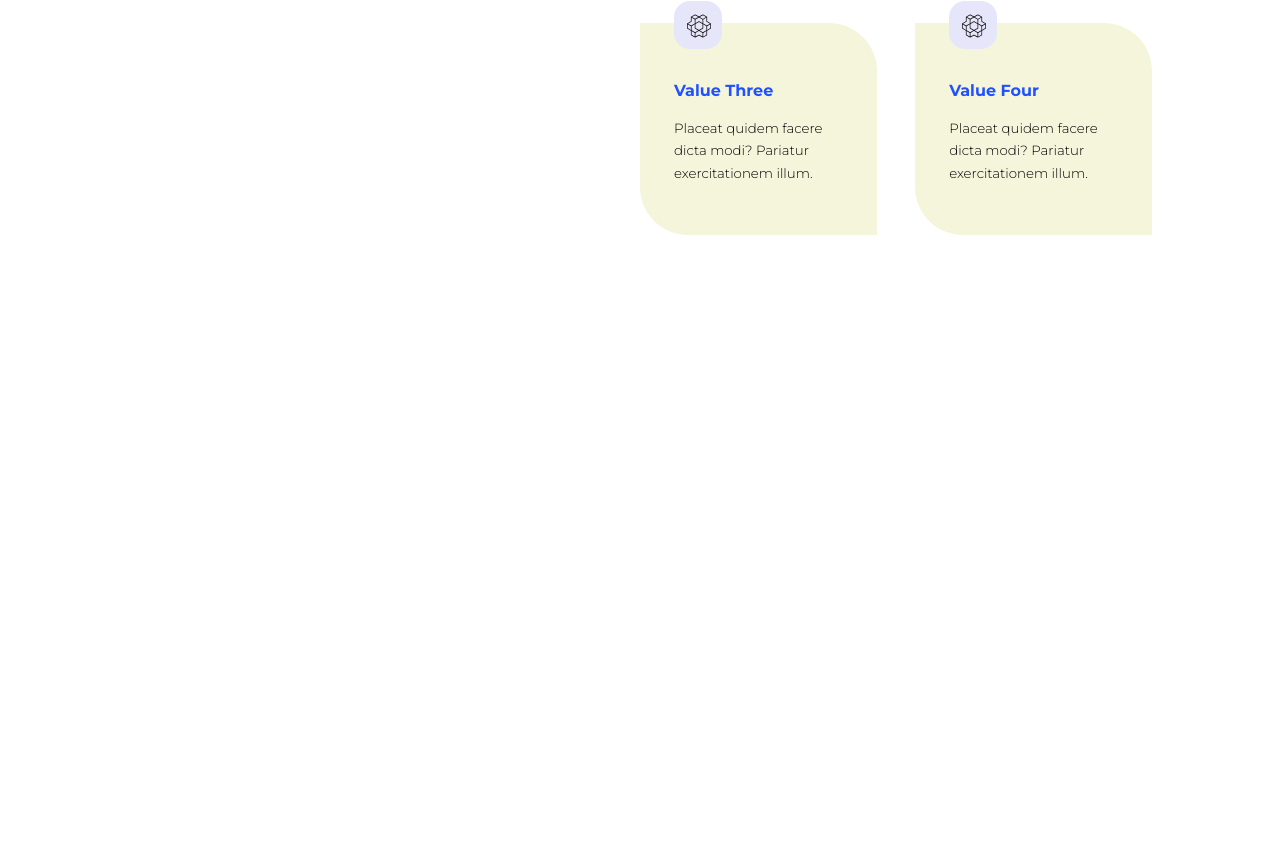
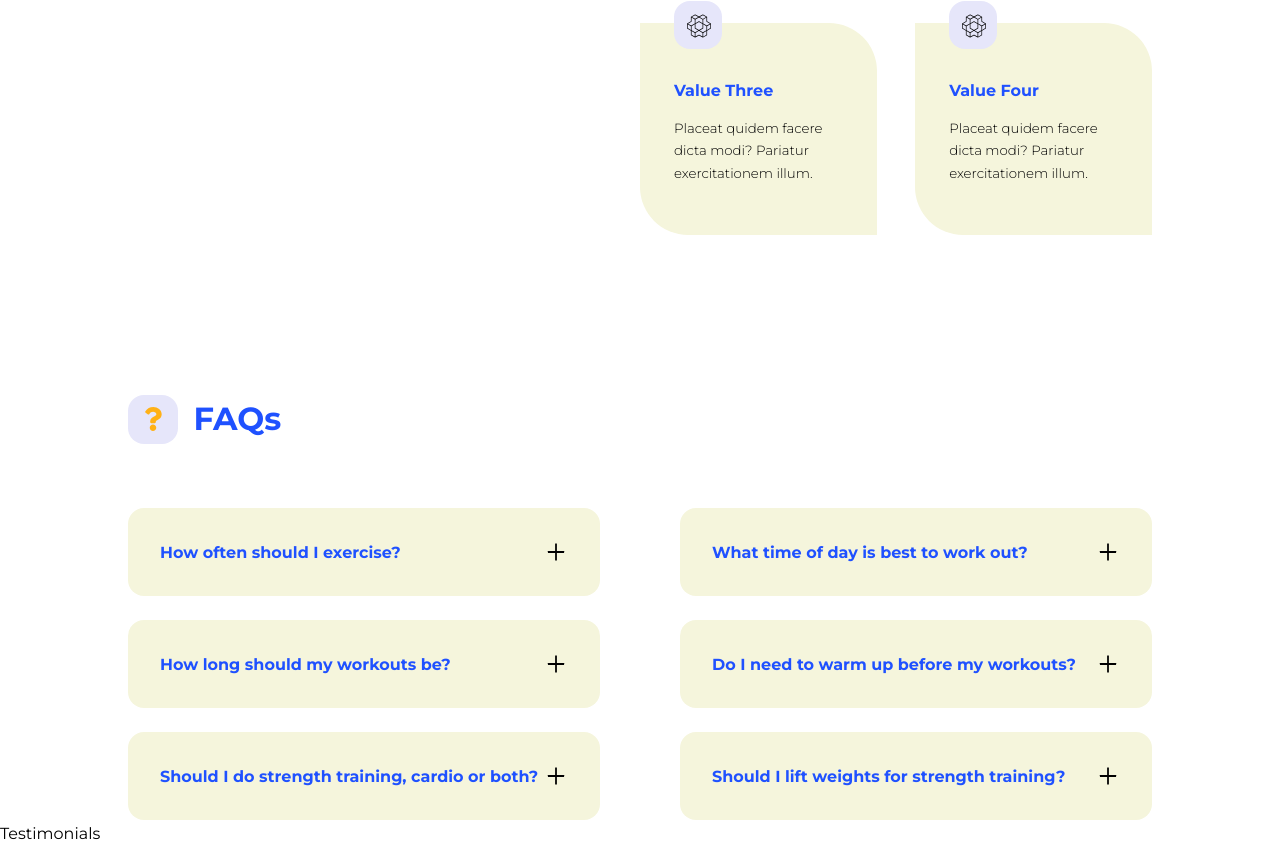
Before and after one commit to blackhatparth/DripShow-React-, a React (Create React App) app: page / in a window 1280 px wide. Shown: the part 1913-2760 px from the top of the page. Before the commit the page ends 2148 px from the top, so only its background shows below. Built offline with nearby package versions, Linux system fonts and the light colour scheme.

Commit message:
FAQs section added

```diff
--- /dev/null
+++ b/src/Components/FAQ.jsx
@@ -0,0 +1,23 @@
+import { useState } from 'react'
+import {AiOutlinePlus} from 'react-icons/ai'
+import {AiOutlineMinus} from 'react-icons/ai'
+
+const FAQ = ({question, answer}) => {
+    const [isAnswerShowing, setIsAnswerShowing] = useState(false);
+
+  return (
+    <article className="faq" onClick={() => setIsAnswerShowing(prev => !prev)}>
+        <div>
+            <h4>{question}</h4>
+            <button className="faq__icon">
+                {
+                    isAnswerShowing ? <AiOutlineMinus/> : <AiOutlinePlus/>
+                }
+            </button>
+        </div>
+        {isAnswerShowing && <p>{answer}</p>}
+    </article>
+  )
+}
+
+export default FAQ
--- /dev/null
+++ b/src/Components/FAQs.jsx
@@ -0,0 +1,23 @@
+import SectionHead from "./SectionHead"
+import { FaQuestion } from "react-icons/fa"
+import {faqs} from '../data'
+import FAQ from './FAQ'
+
+const FAQs = () => {
+  return (
+    <section className="faqs">
+        <div className="container faqs__container">
+            <SectionHead icon={<FaQuestion/>} title="FAQs" />
+            <div className="faqs__wrapper">
+                {
+                    faqs.map(({id, question, answer}) => {
+                        return <FAQ key={id} question={question} answer={answer}/>
+                    })
+                }
+            </div>
+        </div>
+    </section>
+  )
+}
+
+export default FAQs
--- /dev/null
+++ b/src/Components/Testimonials.jsx
@@ -0,0 +1,9 @@
+
+
+const Testimonials = () => {
+  return (
+    <div>Testimonials</div>
+  )
+}
+
+export default Testimonials
--- a/src/Components/Values.jsx
+++ b/src/Components/Values.jsx
@@ -22,7 +22,7 @@ const Values = () => {
                 <div className="values__wrapper">
                     {
                         values.map(({id, icon, title, desc}) => {
-                            return <Card className="values__value">
+                            return <Card key={id} className="values__value">
                                 <span>{icon}</span>
                                 <h4>{title}</h4>
                                 <small>{desc}</small>
--- a/src/Pages/Home/Home.css
+++ b/src/Pages/Home/Home.css
@@ -118,3 +118,39 @@
     position: absolute;
     top: -1.5rem;
 }
+
+
+
+/* ================FAQs================= */
+
+.faqs__wrapper {
+    margin-top: 4rem;
+    display: grid;
+    grid-template-columns: 1fr 1fr;
+    gap: 1.5rem 5rem;
+    align-items: flex-start;
+}
+
+.faq {
+    background: beige;
+    padding: 2rem;
+    border-radius: 1rem;
+    cursor: pointer;
+}
+
+.faq div {
+    display: flex;
+    justify-content: space-between;
+    align-items: center;
+}
+
+.faq__icon {
+    background: transparent;
+    color: black;
+    font-size: 1.5rem;
+}
+
+.faq p {
+    margin-top: 1.5rem;
+
+}
--- a/src/Pages/Home/Home.jsx
+++ b/src/Pages/Home/Home.jsx
@@ -1,5 +1,7 @@
+import FAQs from '../../Components/FAQs'
 import MainHeader from '../../Components/MainHeader'
 import Programs from '../../Components/Programs'
+import Testimonials from '../../Components/Testimonials'
 import Values from '../../Components/Values'
 
 import './Home.css'
@@ -11,6 +13,8 @@ const Home = () => {
     <MainHeader/>
     <Programs/>
     <Values/>
+    <FAQs/>
+    <Testimonials/>
     </>
   )
 }
--- a/src/data.js
+++ b/src/data.js
@@ -115,3 +115,38 @@ export const values = [
         desc: "Placeat quidem facere dicta modi? Pariatur exercitationem illum."
     }
 ]
+
+
+
+export const faqs = [
+    {
+        id: 1,
+        question: "How often should I exercise?",
+        answer: "Consectetur adipisicing elit. Non ipsa dolorem, rem consequatur eum omnis ex, fuga temporibus qui nesciunt odio aliquam commodi culpa inventore ut similique repellendus perferendis sint!"
+    },
+    {
+        id: 2,
+        question: "What time of day is best to work out?",
+        answer: "Distinctio nihil blanditiis accusantium atque, quo maxime inventore eum! Cum dolorem quibusdam amet et qui. Eos, omnis beatae? Quas, est at! Molestiae quidem ab soluta exercitationem culpa nostrum iusto illum qui non a harum deserunt atque commodi at velit."
+    },
+    {
+        id: 3,
+        question: "How long should my workouts be?",
+        answer: "In publishing and graphic design, Lorem ipsum is a placeholder text commonly used to demonstrate the visual form of a document or a typeface without relying on meaningful content."
+    },
+    {
+        id: 4,
+        question: "Do I need to warm up before my workouts?",
+        answer: "Molestiae quidem ab soluta exercitationem culpa nostrum iusto illum qui non a harum deserunt atque commodi at velit, consequatur quibusdam dignissimos cum labore possimus placeat consectetur nisi cupiditate? Qui totam est omnis dolor nobis quisquam veritatis a!"
+    },
+    {
+        id: 5,
+        question: "Should I do strength training, cardio or both?",
+        answer: "Maiores fuga, cum praesentium esse laudantium! Distinctio nihil blanditiis accusantium atque, quo maxime inventore eum! Cum dolorem quibusdam amet et qui."
+    },
+    {
+        id: 6,
+        question: "Should I lift weights for strength training?",
+        answer: "Quas, est at! Molestiae quidem ab soluta exercitationem culpa nostrum iusto illum qui non a harum deserunt atque commodi at velit, consequatur quibusdam dignissimos cum labore possimus placeat consectetur nisi cupiditate."
+    }
+]
```
